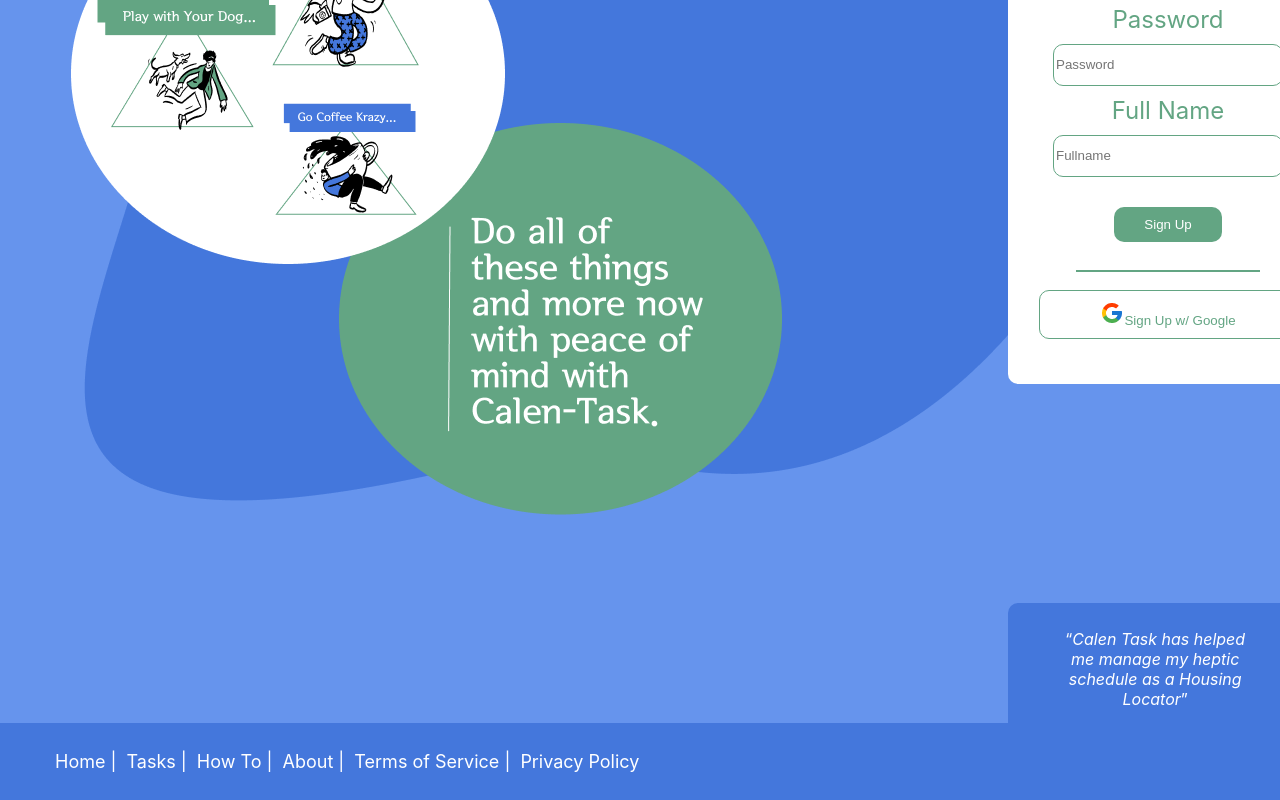
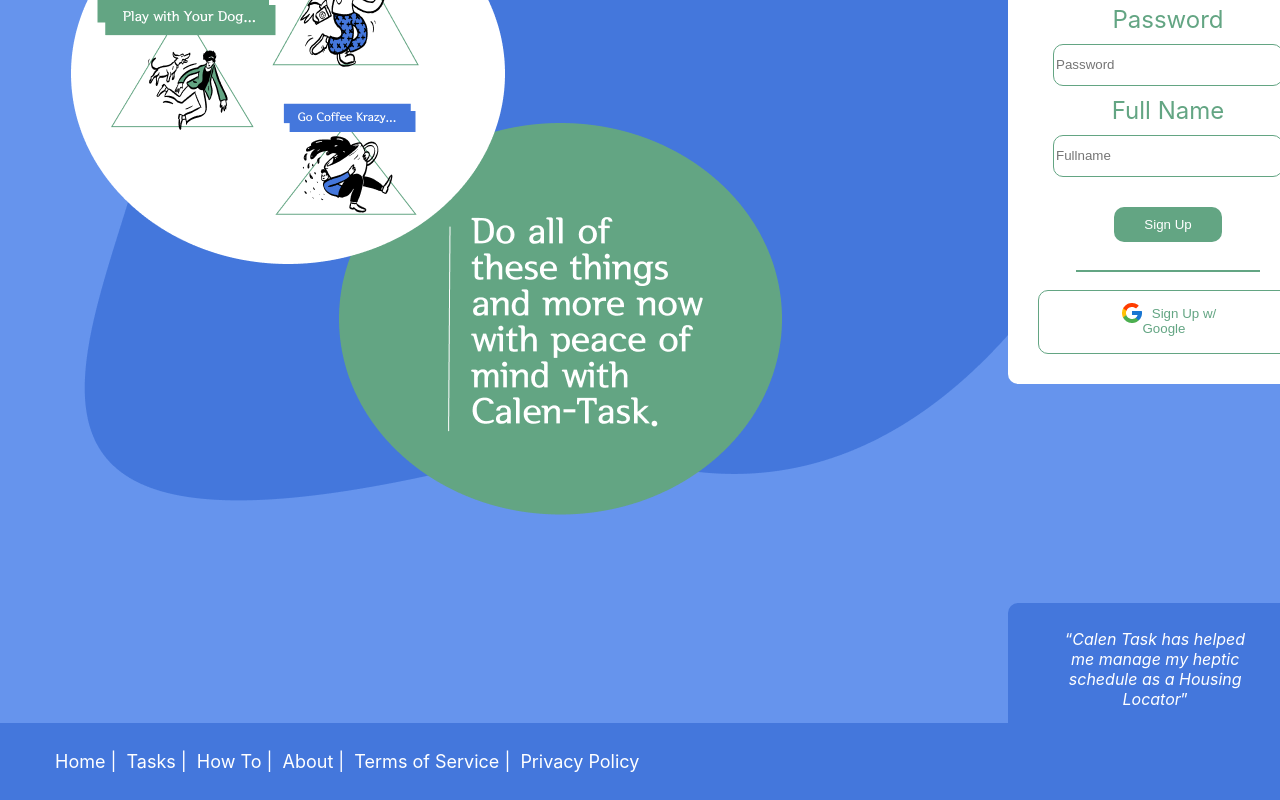
Before and after one commit to Marlow95/calentask-fullstack, a React (Create React App) app: page / in a window 1280 px wide. Shown: the part 734-1534 px from the top of the page. Built offline with nearby package versions, Linux system fonts and the light colour scheme.

Commit message:
minor style updates

```diff
--- a/src/css/about.css
+++ b/src/css/about.css
@@ -5,6 +5,7 @@
     display: flex;
     height: 1200px;
     justify-content: center;
+    margin-bottom: 40px;
     margin-top: 80px;
 }
 
@@ -14,22 +15,21 @@
     border-radius: 10px;
     color: #2C5DBE;
     font-size: 22px;
-    height: 1000px;
-    margin: 15px;
+    height: 1100px;
     padding: 35px;
     text-align: left;
     width: 75%;
 }
 
 .article-container{
+    display: flex;
     height: 0;
-    display: flex;
     justify-content: center;
 }
 
 .article-content {
+    padding: 10px;
     width: 80%;
-    padding: 10px;
 }
 
 .about-title {
--- a/src/css/homePage.css
+++ b/src/css/homePage.css
@@ -7,15 +7,15 @@
 
 .jumbotron-container {
     display: flex;
+    height: fit-content;
     justify-content: center;
-    height: fit-content;
 }
 
 .jumbotron {
     background-color: white;
+    border-radius: 10px;
+    margin: 80px;
     padding: 40px;
-    margin: 80px;
-    border-radius: 10px;
     width: 60%;
 }
 
@@ -35,9 +35,9 @@
 
 .jumbotron button {
     background-color: #63A583;
-    color: white;
     border-radius: 10px;
     border: none;
+    color: white;
     padding: 10px 60px 10px 60px;
 }
 
@@ -46,9 +46,9 @@
 }
 
 .blob {
+    bottom: 8.75rem;
     position: relative;
     z-index: -1;
-    bottom: 8.75rem;
 }
 
 .circle-container{
@@ -57,30 +57,30 @@
 
 .white-circle {
     position: relative;
+    right: 22rem;
+    top: 5rem;
     z-index: 1;
-    top: 5rem;
-    right: 22rem;
 }
 
 .green-circle {
     position: relative;
+    right: 5rem;
+    top: 20rem;
     z-index: 0;
-    top: 20rem;
-    right: 5rem;
 }
 .form-container {
+    height:0;
     width: 25%;
-    height:0;
 }
 
 .signup-form {
+    background-color: white;
+    border-radius: 10px;
+    height: 541px;
+    left: 63rem;
+    padding: 20px;
     position: relative;
     z-index: 1;
-    background-color: white;
-    left: 63rem;
-    border-radius: 10px;
-    height: 541px;
-    padding: 20px;
 }
 
 .label {
@@ -89,20 +89,20 @@
 }
 
 .input-box {
+    border-radius: 10px;
     border: 1px #63A583 solid;
-    border-radius: 10px;
-    width: 80%;
     height: 38px;
     margin: 10px;
+    width: 80%;
 }
 
 .signup-btn {
-    margin: 20px;
-    padding: 10px 30px 10px 30px;
     background-color: #63A583;
     border-radius: 10px;
     border: none;
     color: white;
+    margin: 20px;
+    padding: 10px 30px 10px 30px;
 }
 
 .google-hr {
@@ -112,24 +112,30 @@
 
 .google-btn {
     background-color: white;
+    border-radius: 10px;
+    border: 1px #63A583 solid;
     color: #63A583;
-    border: 1px #63A583 solid;
-    border-radius: 10px;
+    margin: 10px;
     padding: 10px 60px 10px 60px;
-    margin: 10px;
+}
+
+.google-btn span{
+    position: relative;
+    bottom: 0.4rem;
+    padding: 8px;
 }
 
 .quote-container {
+    height: 0;
     width: 23%;
-    height: 0;
 }
 
 .quote {
+    background-color: #4477DC;
+    border-radius: 10px;
+    color: white;
+    left: 63rem;
+    padding: 10px;
     position: relative;
     top: 50rem;
-    background-color: #4477DC;
-    color: white;
-    padding: 10px;
-    border-radius: 10px;
-    left: 63rem;
 }
--- a/src/css/tasks.css
+++ b/src/css/tasks.css
@@ -0,0 +1,2 @@
+/*.CSS should be used on complex css pages or pages commonly changed. All classnames should be specific to avoid css collisions and side effects.
+All of the .CSS pages are linked so a classname on one page can affect another if its the same. For regular pages consider styled components */
--- a/src/main/nav.js
+++ b/src/main/nav.js
@@ -28,14 +28,14 @@
     backgroundColor: 'white',
     color: '#63A583',
     display: 'flex',
+    fontFamily: 'SeoulHangang',
+    fontSize: '18px',
     justifyContent: 'space-around',
-    fontFamily: 'SeoulHangang',
-    fontSize: '18px'
 }
 
 const logoStyles = {
-    padding: '5px',
-    marginTop: '9px'
+    marginTop: '9px',
+    padding: '5px'
 }
 
 const navList = {
@@ -44,17 +44,17 @@
 }
 
 const navLink = {
-    textDecoration: 'none',
-    color: '#63A583'
+    color: '#63A583',
+    textDecoration: 'none'
 }
 
 const loginModalStyles = {
     backgroundColor: '#63A583',
+    border: 'none',
+    borderRadius: '10px',
     color: 'white',
-    padding: '0px 15px 0px 15px',
     margin: '10px',
-    border: 'none',
-    borderRadius: '10px'
+    padding: '0px 15px 0px 15px'
 }
 
 export default Nav
--- a/src/pages/homePage.js
+++ b/src/pages/homePage.js
@@ -41,7 +41,10 @@
                     <br />
                     <input type="submit" value="Sign Up" className="signup-btn" />
                     <hr className="google-hr"/>
-                    <button className="google-btn"><img className="google-icon" src="/images/google-icon.png" alt="google"/>Sign Up w/ Google</button>
+                    <button className="google-btn">
+                        <img className="google-icon" src="/images/google-icon.png" alt="google"/>
+                        <span>Sign Up w/ Google</span>
+                    </button>
                 </form>
             </div>
             <div className="quote-container">
```
